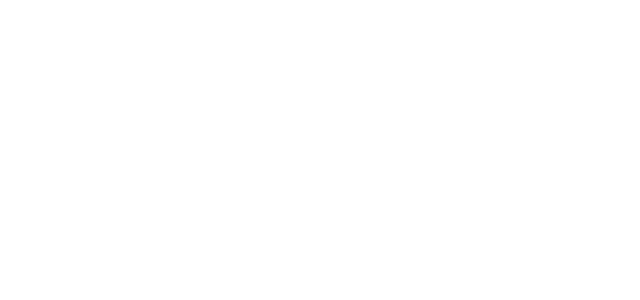
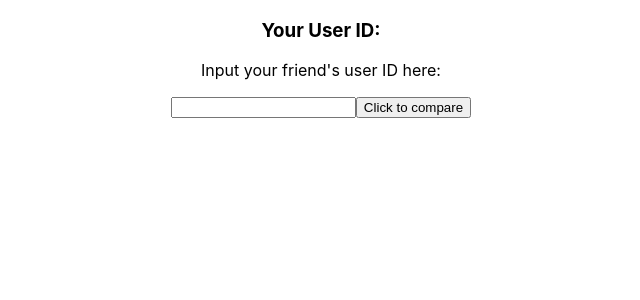
Before and after one commit to steph-feng/comparify, a React (Create React App) app in the folder frontend/: page /compare in a window 1280 px wide. Before the commit this address had no page. Shown: the top 300 px of the page, without its empty margins (319-959 px from the left). Built offline with nearby package versions, Linux system fonts and the light colour scheme.

Commit message:
Beginning implementation of comparison function

```diff
--- a/frontend/src/App.js
+++ b/frontend/src/App.js
@@ -6,8 +6,7 @@
 } from "react-router-dom";
 import Login from './Login';
 import Callback from './Callback';
-import TopArtists from './TopArtists';
-import TopTracks from './TopTracks';
+import Compare from './Compare';
 
 function App() {
   return (
@@ -16,8 +15,7 @@
         <Routes>
           <Route path='/' element={<Login />}></Route>
           <Route path='/callback' element={<Callback />}></Route>
-          <Route path='/top-artists' element={<TopArtists />}></Route>
-          <Route path='/top-tracks' element={<TopTracks />}></Route>
+          <Route path='/compare' element={<Compare />}></Route>
         </Routes>
       </div>
     </Router>
--- a/frontend/src/Callback.js
+++ b/frontend/src/Callback.js
@@ -1,4 +1,5 @@
 import React, { useEffect, useState } from 'react';
+import { useNavigate } from 'react-router-dom';
 
 import TopArtists, { fetchTopArtists } from './TopArtists';
 import TopTracks, { fetchTopTracks } from './TopTracks';
@@ -10,8 +11,12 @@
 function Callback() {
     const [topArtistsResults, setTopArtistsResults] = useState();
     const [topTracksResults, setTopTracksResults] = useState();
+
     const [fetchingArtists, setFetchingArtists] = useState(true);
     const [fetchingTracks, setFetchingTracks] = useState(true);
+
+    const [toCompare, setToCompare] = useState(false);
+    const navigate = useNavigate();
 
     useEffect(() => {
         const urlParams = new URLSearchParams(window.location.search);
@@ -58,6 +63,7 @@
                             };
 
                             saveDataToMongo(dataToSend);
+                            localStorage.setItem('userID', user.id)
 
                         })
                 })
@@ -65,7 +71,7 @@
                     console.error('Error:', error);
                 });
             }
-    }, []);
+    },[]);
 
     if (fetchingArtists || fetchingTracks) {
         return (
@@ -74,13 +80,17 @@
             </div>
         );
     } else {
+        if (toCompare) {
+            navigate('/compare');
+        } else {
             return (
                 <div>
                     <TopArtists results={topArtistsResults} />
                     <TopTracks results={topTracksResults} />
-                <button>next</button>
+                    <button onClick={() => setToCompare(true)}>next</button>
                 </div>
             )
+        }
     }
 }
 
--- a/frontend/src/Compare.js
+++ b/frontend/src/Compare.js
@@ -0,0 +1,36 @@
+function Compare() {
+    return (
+        <div>
+            <h3>Your User ID: {localStorage.getItem('userID')}</h3>
+            <p>Input your friend's user ID here:</p>
+            <input id='textbox' type="text"></input>
+            <button onClick={handleClick}>Click to compare</button>
+        </div>
+    )
+}
+
+export default Compare
+
+function handleClick() {
+    let friendUserId = document.getElementById('textbox').value;
+
+    fetch(`http://localhost:4000/callback/compare`, {
+        method: 'GET',
+        headers: {
+            'Content-Type': 'application/json',
+        },
+        body: JSON.stringify(friendUserId),
+    })
+        .then((response) => {
+            if (!response.ok) {
+                throw new Error('HTTP status ' + response.status);
+            }
+            return response.json();
+        })
+        .then((response) => {
+            console.log(`${response.message}`);
+        })
+        .catch((error) => {
+            console.error(`${error}`);
+        });
+}
--- a/frontend/src/TopArtists.js
+++ b/frontend/src/TopArtists.js
@@ -24,7 +24,7 @@
 
 async function fetchTopArtists() {
     let token = localStorage.getItem('access_token');
-    const response = await fetch('https://api.spotify.com/v1/me/top/artists?limit=20&time_range=short_term', {
+    const response = await fetch('https://api.spotify.com/v1/me/top/artists?time_range=short_term', {
         method: 'GET',
         headers: { Authorization: `Bearer ${token}` }
     });
--- a/frontend/src/TopTracks.js
+++ b/frontend/src/TopTracks.js
@@ -24,7 +24,7 @@
 
 async function fetchTopTracks() {
     let token = localStorage.getItem('access_token');
-    const response = await fetch('https://api.spotify.com/v1/me/top/tracks?limit=20&time_range=short_term', {
+    const response = await fetch('https://api.spotify.com/v1/me/top/tracks?time_range=short_term', {
         method: 'GET',
         headers: { Authorization: `Bearer ${token}` }
     });
```
Also changed, not shown: 1 other file (tests, documents, lock files or other folders). Lines whose indentation alone changed are shown as unchanged.
